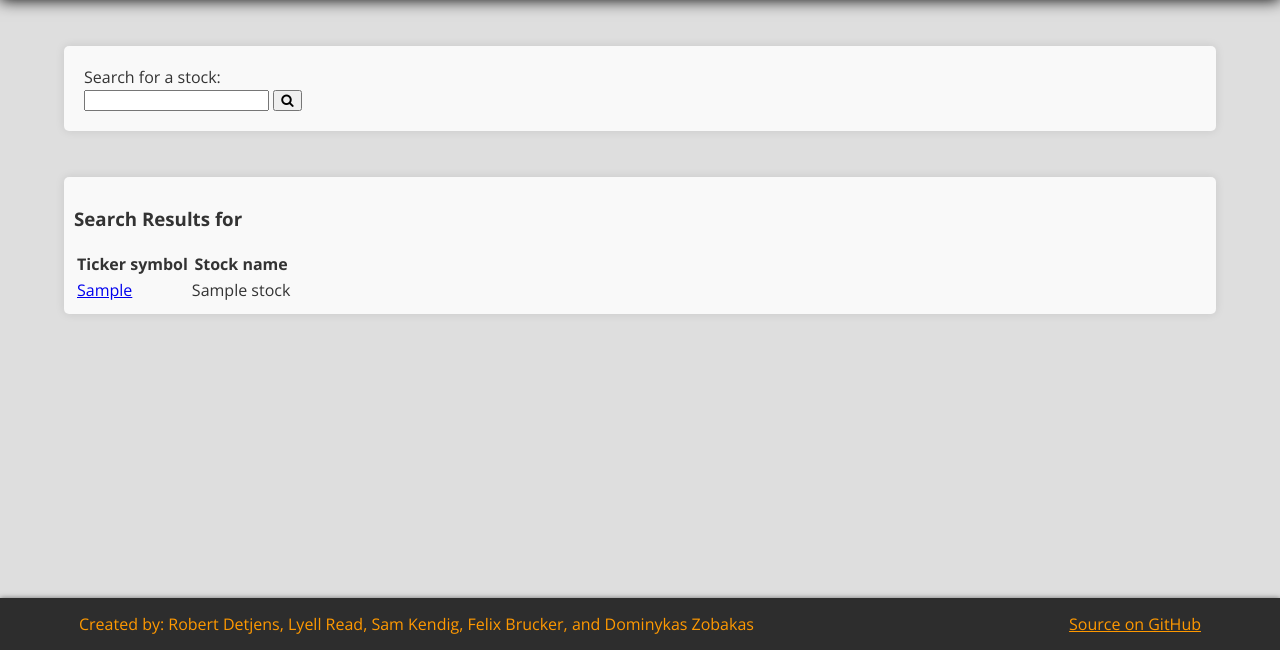
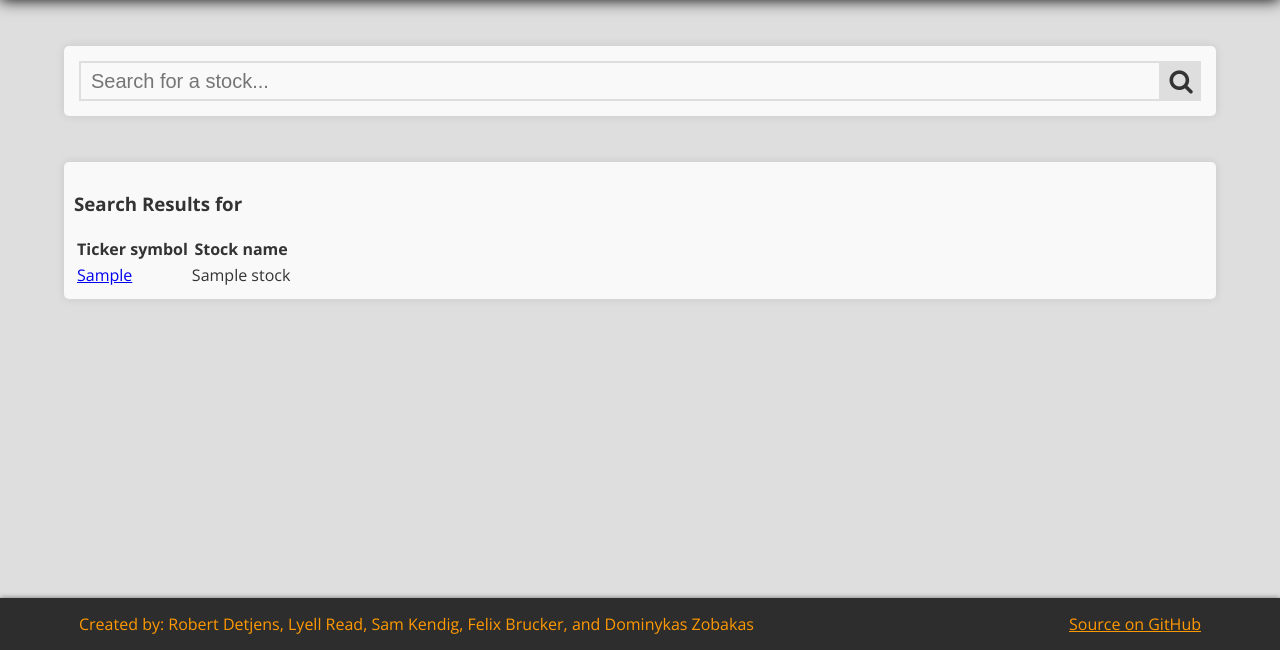
Before and after one commit to cs361-stock-prediction/stock-predictor, a Flask app: template server/templates/search.html in a window 1280 px wide. Shown: the part 150-800 px from the top of the page. Run offline with Flask 2, Linux system fonts and the light colour scheme; the template is opened without the code that fills it: most values are stand-ins (such as "Sample title", 1, 10 or a date in 2020); grey boxes are pictures that could not be loaded.

Commit message:
search bar styling

```diff
--- a/server/server.py
+++ b/server/server.py
@@ -13,7 +13,7 @@ API_KEY = '2T50TIVI1285LSG4'
 def main():
     return render_template("index.html")
 
-# serve bare search page
+# serve search page
 @webserver.route("/search", methods=['GET', 'POST'])
 def search():
     res = requests.get('https://www.alphavantage.co/query?function=SYMBOL_SEARCH&apikey=2T50TIVI1285LSG4&keywords=' + request.form['query'])
--- a/server/static/search.css
+++ b/server/static/search.css
@@ -8,14 +8,35 @@
 }
 
 #search-container {
-	padding: 10px;
+	padding: 5px;
+	display: flex;
+}
+
+#search-label {
+	margin: 5px 0;
 }
 
 #search-entry {
-}
-
-#search-label {
+	margin: 0;
+	height: 40px;
+	font-size: 20px;
+	flex-grow: 1;
+	background: var(--color-foreground);
+	color: var(--color-text);
+	padding: 10px;
+	border: 2px solid var(--color-background);
 }
 
 #search-submit {
+	margin: 0;
+	height: 40px;
+	width: 40px;
+	background: var(--color-background);
+	font-size: 25px;
+	color: var(--color-text);
+	border: none;
+	text-align: center;
 }
+#search-submit:hover {
+	background: var(--color-accent);
+}
--- a/server/templates/index.html
+++ b/server/templates/index.html
@@ -8,8 +8,7 @@
 {% block content %}
 <div class='content-block'>
 	<form id='search-container' method='post' action='/search'>
-		<label for='query' id='search-label'>Search for a stock: </label><br>
-		<input type='search' id='search-entry' name='query'>
+		<input type='search' id='search-entry' name='query' placeholder='Search for a stock...' required>
 		<button type="submit" id='search-submit'><i class="fa fa-search"></i></button>
 	</form>
 </div>
--- a/server/templates/search.html
+++ b/server/templates/search.html
@@ -8,21 +8,22 @@
 {% block content %}
 <div class='content-block'>
 	<form id='search-container' method='post' action='/search'>
-		<label for='query' id='search-label'>Search for a stock: </label><br>
-		<input type='search' id='search-entry' name='query'>
+		<input type='search' id='search-entry' name='query' placeholder='Search for a stock...' required>
 		<button type="submit" id='search-submit'><i class="fa fa-search"></i></button>
 	</form>
 </div>
 
-<div class='content-block' id='recent-container'>
+<div class='content-block'>
 	<h3>Search Results for {{ query }}</h3>
-	<table>
-		<th>Ticker symbol</th>
-		<th>Stock name</th>
+	<table class='results-table'>
+		<tr class='result-header-row'>
+			<th class='results-header'>Ticker symbol</th>
+			<th class='results-header'>Stock name</th>
+		</tr>
 		{% for stock in results %}
-		<tr class='search-result'>
-			<td><a href="/prediction/{{ stock['1. symbol'] }}">{{ stock['1. symbol'] }}</a></td>
-			<td>{{ stock['2. name'] }}</td>
+		<tr class='result-row'>
+			<td class='result-ticker'><a href="/prediction/{{ stock['1. symbol'] }}">{{ stock['1. symbol'] }}</a></td>
+			<td class='result-name'>{{ stock['2. name'] }}</td>
 		</tr>
 		{% endfor %}
 	</table>
```
Also changed, not shown: server/static/index.css (+25 -4 lines).
